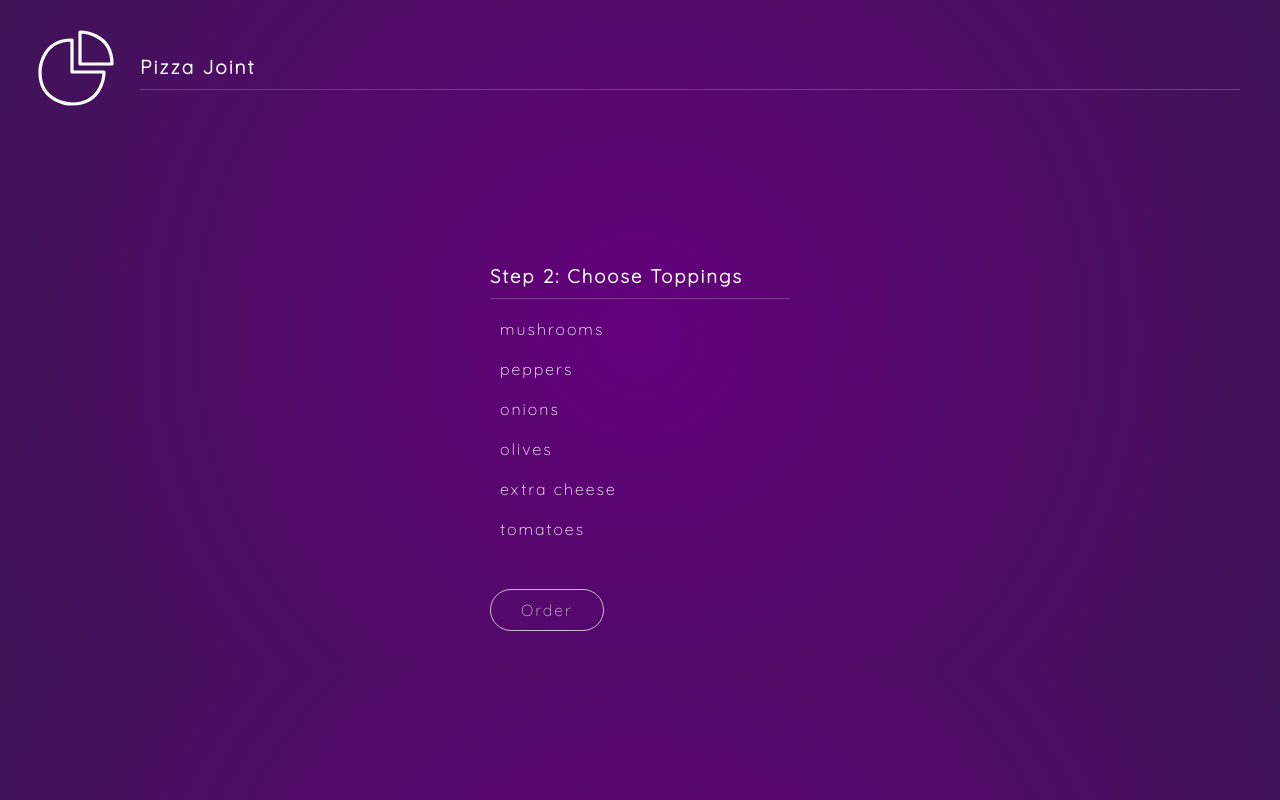
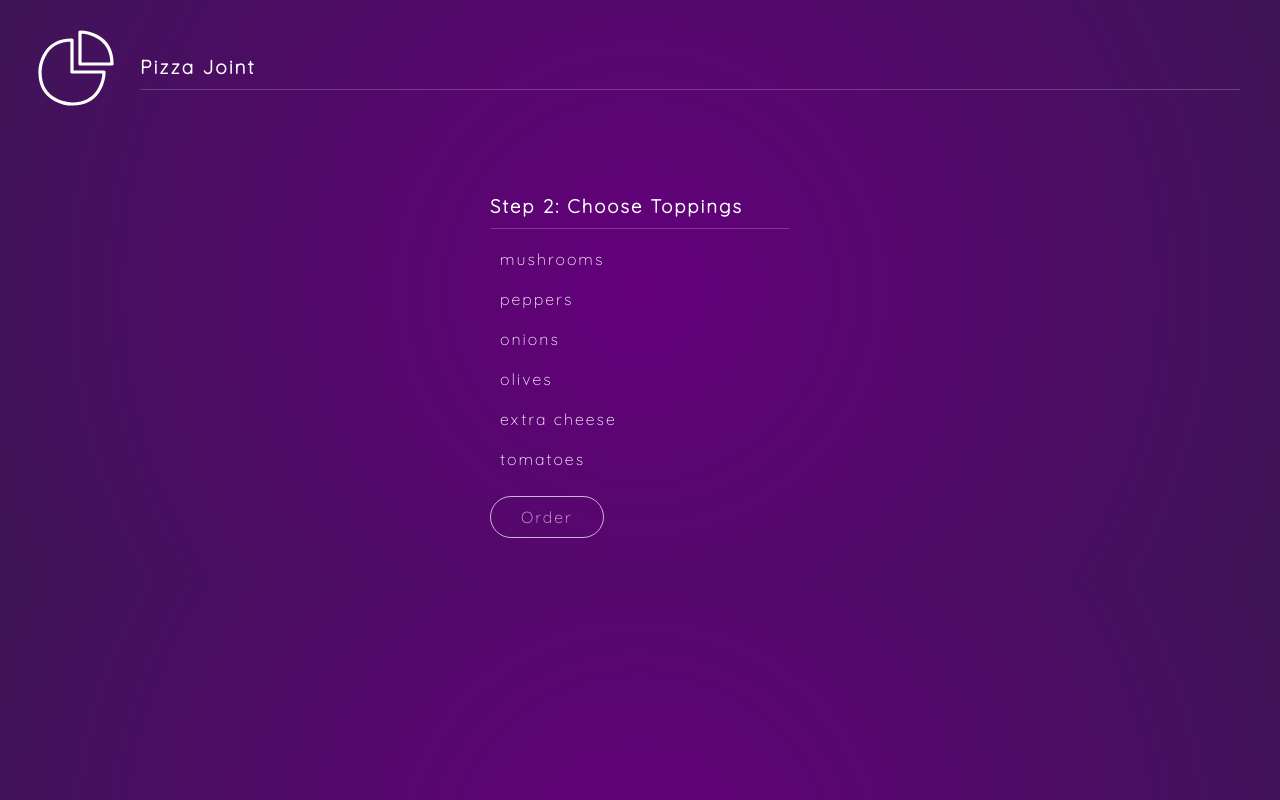
Before and after one commit to r3hmantom/PizzaJoint, a React (Vite) app: page /toppings in a window 1280 px wide. Built offline with nearby package versions, Linux system fonts and the light colour scheme.

Commit message:
Topping Variant + Button margin fixed

```diff
--- a/src/components/Toppings.jsx
+++ b/src/components/Toppings.jsx
@@ -1,12 +1,31 @@
 import React from "react";
 import { Link } from "react-router-dom";
 import { motion } from "framer-motion";
+const containerVariant = {
+  initial: {
+    opacity: 0,
+    x: "100vw",
+  },
+  final: {
+    opacity: 1,
+    x: 0,
+    transition: {
+      type: "spring",
+      delay: 0.5,
+    },
+  },
+};
 
 const Toppings = ({ addTopping, pizza }) => {
   let toppings = ["mushrooms", "peppers", "onions", "olives", "extra cheese", "tomatoes"];
 
   return (
-    <div className="toppings container">
+    <motion.div
+      variants={containerVariant}
+      initial="initial"
+      animate="final"
+      className="toppings container"
+    >
       <h3>Step 2: Choose Toppings</h3>
       <ul>
         {toppings.map((topping) => {
@@ -40,7 +59,7 @@ const Toppings = ({ addTopping, pizza }) => {
           Order
         </motion.button>
       </Link>
-    </div>
+    </motion.div>
   );
 };
 
--- a/src/index.css
+++ b/src/index.css
@@ -36,13 +36,13 @@ button {
   background: transparent;
   border-radius: 50px;
   border: 1px solid white;
-  margin: 40px auto 0;
+  margin: 17px auto 0 !important;
   cursor: pointer;
   opacity: 0.7;
 }
 .container {
   max-width: 300px;
-  margin: 100px auto 40px;
+  margin: 30px auto 40px;
 }
 .container h3 {
   padding-bottom: 10px;
```
